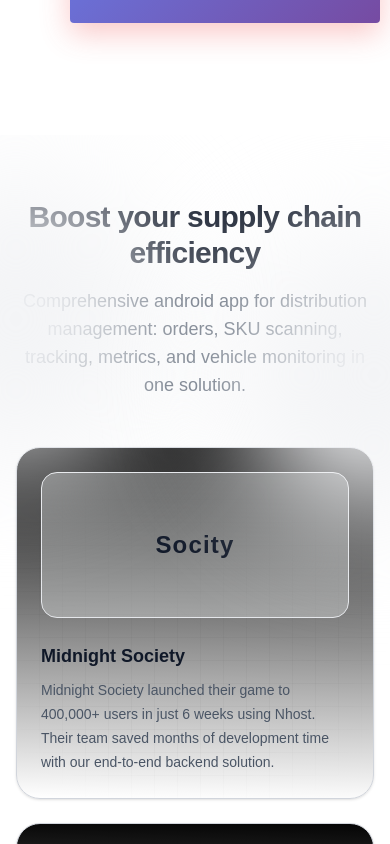
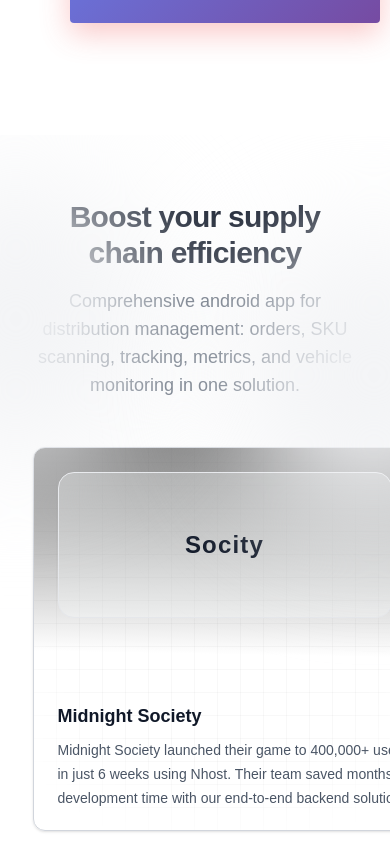
Before and after one commit to nishadmahmud/Commeriva, a Next.js app: page / in a window 390 px wide. Shown: the part 5000-5844 px from the top of the page. Built offline with nearby package versions, Linux system fonts and the light colour scheme; a web font is replaced by a local one.

Commit message:
add blog section

```diff
--- /dev/null
+++ b/app/Components/Blog.jsx
@@ -0,0 +1,70 @@
+import Image from "next/image";
+import React from "react";
+
+const blogs = [
+  {
+    title: "Fan Engagement",
+    description:
+      "Support high-traffic, high-excitement moments with realtime fan experiences. Boost engagement and ROI with interactive, always-on applications.",
+    img: '/blog01.jpg', // ✅ just use root path
+  },
+  {
+    title: "CXTech",
+    description:
+      "Deliver faster support, stronger relationships, and higher retention through realtime interactions. Power responsive CX platforms that meet user expectations instantly.",
+    img: '/blog01.jpg',
+  },
+  {
+    title: "HealthTech",
+    description:
+      "Build HIPAA-compliant, scalable health apps with reliable realtime functionality. Keep teams connected while ensuring strict data privacy and compliance.",
+    img: '/blog01.jpg',
+  },
+  {
+    title: "Crypto Trading",
+    description:
+      "Trade cryptocurrency securely and efficiently with real-time confirmations and smooth UI interactions.",
+    img: '/blog01.jpg',
+  },
+  {
+    title: "Collaboration Tools",
+    description:
+      "Enable smooth collaboration with shared boards, live editing, and instant updates for distributed teams.",
+    img: '/blog01.jpg',
+  },
+  {
+    title: "Sports & Gaming",
+    description:
+      "Deliver immersive sports and gaming experiences with low latency and interactive engagement tools.",
+    img: '/blog01.jpg',
+  },
+];
+
+export default function Blog() {
+  return (
+    <section className="bg-white py-16 px-6">
+      <div className="max-w-7xl mx-auto grid md:grid-cols-3 gap-10">
+        {blogs.map((blog, index) => (
+          <div
+            key={index}
+            className="bg-white shadow-lg rounded-xl overflow-hidden border border-gray-100 hover:shadow-xl transition-all duration-300"
+          >
+            <Image
+              width={500}
+              height={500}
+              src={blog.img} // ✅ no public in path
+              alt={blog.title}
+              className="w-full h-52 object-cover"
+            />
+            <div className="p-5">
+              <h3 className="text-lg font-bold text-gray-900">{blog.title}</h3>
+              <p className="mt-2 text-gray-600 text-sm leading-relaxed">
+                {blog.description}
+              </p>
+            </div>
+          </div>
+        ))}
+      </div>
+    </section>
+  );
+}
--- a/app/Components/OurStacks.jsx
+++ b/app/Components/OurStacks.jsx
@@ -148,7 +148,7 @@ const styles = {
     maxWidth: "1400px",
     minHeight: "600px",
     padding: "40px 20px",
-    "@media (max-width: 768px)": {
+    "@media (maxWidth: 768px)": {
       padding: "20px 16px",
       minHeight: "auto",
     },
@@ -160,7 +160,7 @@ const styles = {
     justifyContent: "center",
     transition: "transform 0.2s ease, box-shadow 0.2s ease",
     cursor: "pointer",
-    "@media (max-width: 768px)": {
+    "@media (maxWidth: 768px)": {
       display: "none",
     },
   },
@@ -171,7 +171,7 @@ const styles = {
   },
   mobileLogoGrid: {
     display: "none",
-    "@media (max-width: 768px)": {
+    "@media (maxWidth: 768px)": {
       display: "grid",
       gridTemplateColumns: "repeat(4, 1fr)",
       gap: "16px",
@@ -203,7 +203,7 @@ const styles = {
     maxWidth: "600px",
     width: "100%",
     padding: "0 20px",
-    "@media (max-width: 768px)": {
+    "@media (maxWidth: 768px)": {
       position: "static",
       transform: "none",
       maxWidth: "100%",
@@ -216,7 +216,7 @@ const styles = {
     color: "#6b7280",
     letterSpacing: "1px",
     marginBottom: "20px",
-    "@media (max-width: 480px)": {
+    "@media (maxWidth: 480px)": {
       fontSize: "12px",
       marginBottom: "16px",
     },
@@ -228,10 +228,10 @@ const styles = {
     lineHeight: "1.2",
     marginBottom: "24px",
     margin: "0 0 24px 0",
-    "@media (max-width: 768px)": {
+    "@media (maxWidth: 768px)": {
       fontSize: "36px",
     },
-    "@media (max-width: 480px)": {
+    "@media (maxWidth: 480px)": {
       fontSize: "28px",
       marginBottom: "20px",
     },
@@ -241,10 +241,10 @@ const styles = {
     color: "#6b7280",
     lineHeight: "1.6",
     marginBottom: "32px",
-    "@media (max-width: 768px)": {
+    "@media (maxWidth: 768px)": {
       fontSize: "16px",
     },
-    "@media (max-width: 480px)": {
+    "@media (maxWidth: 480px)": {
       fontSize: "14px",
       marginBottom: "24px",
     },
@@ -254,7 +254,7 @@ const styles = {
     justifyContent: "center",
     gap: "32px",
     marginBottom: "48px",
-    "@media (max-width: 480px)": {
+    "@media (maxWidth: 480px)": {
       flexDirection: "column",
       gap: "16px",
       marginBottom: "32px",
@@ -267,7 +267,7 @@ const styles = {
     fontSize: "16px",
     position: "relative",
     transition: "color 0.2s ease",
-    "@media (max-width: 480px)": {
+    "@media (maxWidth: 480px)": {
       fontSize: "14px",
     },
   },
@@ -280,10 +280,10 @@ const styles = {
     display: "flex",
     justifyContent: "center",
     gap: "80px",
-    "@media (max-width: 768px)": {
+    "@media (maxWidth: 768px)": {
       gap: "40px",
     },
-    "@media (max-width: 480px)": {
+    "@media (maxWidth: 480px)": {
       flexDirection: "column",
       gap: "24px",
     },
@@ -296,10 +296,10 @@ const styles = {
     fontWeight: "700",
     color: "#1f2937",
     marginBottom: "8px",
-    "@media (max-width: 768px)": {
+    "@media (maxWidth: 768px)": {
       fontSize: "28px",
     },
-    "@media (max-width: 480px)": {
+    "@media (maxWidth: 480px)": {
       fontSize: "24px",
       marginBottom: "4px",
     },
@@ -308,7 +308,7 @@ const styles = {
     fontSize: "16px",
     color: "#6b7280",
     fontWeight: "500",
-    "@media (max-width: 480px)": {
+    "@media (maxWidth: 480px)": {
       fontSize: "14px",
     },
   },
--- a/app/Components/SupplyChain.jsx
+++ b/app/Components/SupplyChain.jsx
@@ -113,7 +113,7 @@ const stories = [
 export default function SupplyChain() {
   return (
     <section className="relative isolate overflow-hidden bg-white">
-      <div className="mx-auto w-full max-w-7xl px-4 py-16 sm:py-20 lg:py-24">
+      <div className="mx-auto w-10/12 py-16 sm:py-20 lg:py-24">
         <div className="mx-auto max-w-4xl text-center">
           <h2 className="text-3xl font-extrabold tracking-tight text-gray-900 sm:text-4xl md:text-5xl">
             Boost your supply chain efficiency
@@ -132,7 +132,7 @@ export default function SupplyChain() {
               whileInView={{ y: 0, opacity: 1 }}
               transition={{ duration: 0.4, delay: i * 0.05 }}
               viewport={{ once: true }}
-              className="group relative rounded-3xl border p-6 shadow-sm border-gray-300 bg-[linear-gradient(181deg,rgba(5,5,5,1)_0%,rgba(0,212,255,0)_100%)]"
+              className="group relative rounded-xl border w-96 p-6 h-96 shadow-sm border-gray-300 bg-[linear-gradient(181deg,rgba(43,43,43,0.65)_0%,rgba(255,255,255,0)_54%)]"
             >
               <div
                 className="pointer-events-none absolute inset-0 -z-10 rounded-3xl opacity-50"
@@ -152,9 +152,9 @@ export default function SupplyChain() {
                   </span>
                 </div>
               </div>
-              <div className="mt-6">
+              <div className="mt-auto bottom-5 absolute">
                 <h3 className="text-lg font-bold text-gray-900">{s.title}</h3>
-                <p className="mt-2 text-sm leading-6 text-gray-600">{s.description}</p>
+                <p className="mt-2 pr-1 text-sm leading-6 text-gray-600">{s.description}</p>
               </div>
 
             </motion.article>
--- a/app/page.js
+++ b/app/page.js
@@ -7,6 +7,7 @@ import OurStacks from "./Components/OurStacks";
 import Timeline from "./Components/Timeline";
 import SupplyChain from "./Components/SupplyChain";
 import ClientReview from "./Components/ClientReview";
+import Blog from "./Components/Blog";
 
 export default function Home() {
   return (
@@ -19,6 +20,7 @@ export default function Home() {
       <Timeline></Timeline>
       <SupplyChain></SupplyChain>
       <ClientReview></ClientReview>
+      <Blog></Blog>
     </div>
   );
 }
```
Also changed, not shown: app/Components/ClientReview.jsx (+10 -8 lines).
